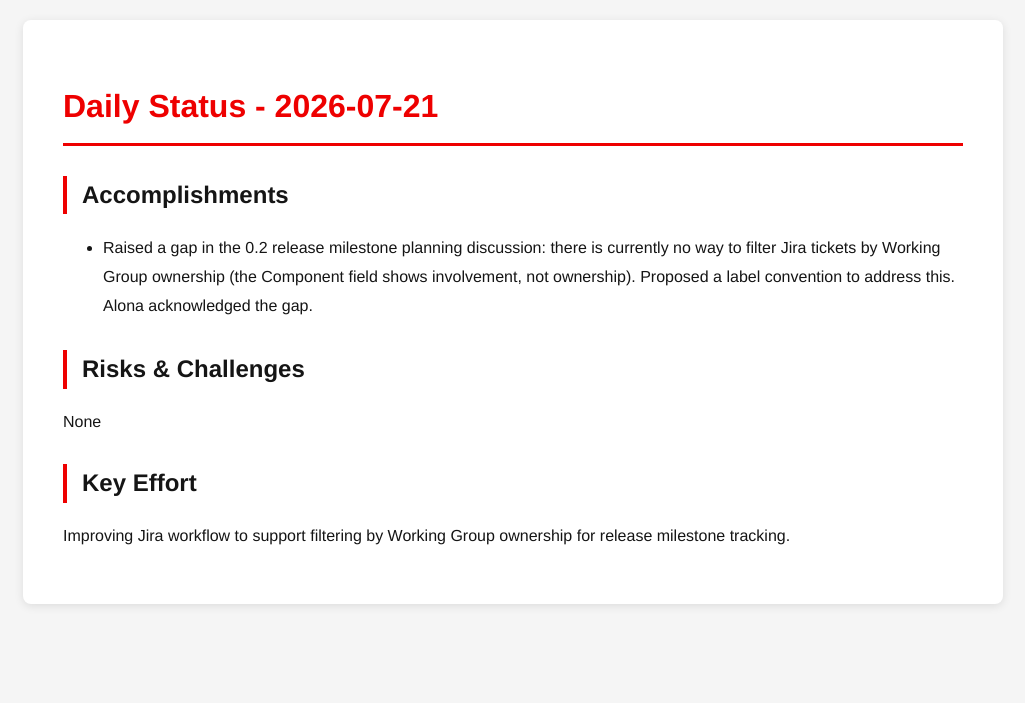
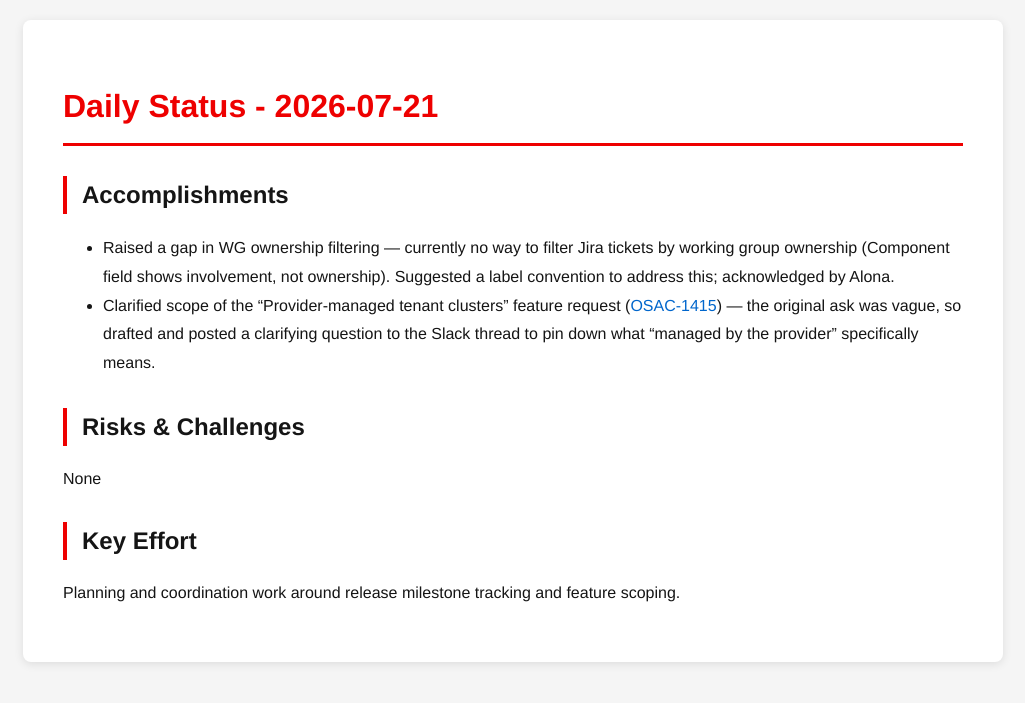
Before and after one commit to tzvatot/daily-status, a Jekyll site: the page built from 2026-07-21.md, in a window 1280 px wide. Shown: the top 703 px of the page, without its empty margins (127-1152 px from the left). Built offline with Jekyll 4.4.1, drawn with Linux system fonts in a browser that asks for light colours.

Commit message:
Daily status update - 2026-07-21

```diff
--- a/2026-07-21.md
+++ b/2026-07-21.md
@@ -7,10 +7,11 @@ date: 2026-07-21
 # Daily Status - 2026-07-21
 
 ## Accomplishments
-- Raised a gap in the 0.2 release milestone planning discussion: there is currently no way to filter Jira tickets by Working Group ownership (the Component field shows involvement, not ownership). Proposed a label convention to address this. Alona acknowledged the gap.
+- Raised a gap in WG ownership filtering — currently no way to filter Jira tickets by working group ownership (Component field shows involvement, not ownership). Suggested a label convention to address this; acknowledged by Alona.
+- Clarified scope of the "Provider-managed tenant clusters" feature request ([OSAC-1415](https://redhat.atlassian.net/browse/OSAC-1415)) — the original ask was vague, so drafted and posted a clarifying question to the Slack thread to pin down what "managed by the provider" specifically means.
 
 ## Risks & Challenges
 None
 
 ## Key Effort
-Improving Jira workflow to support filtering by Working Group ownership for release milestone tracking.
+Planning and coordination work around release milestone tracking and feature scoping.
```
